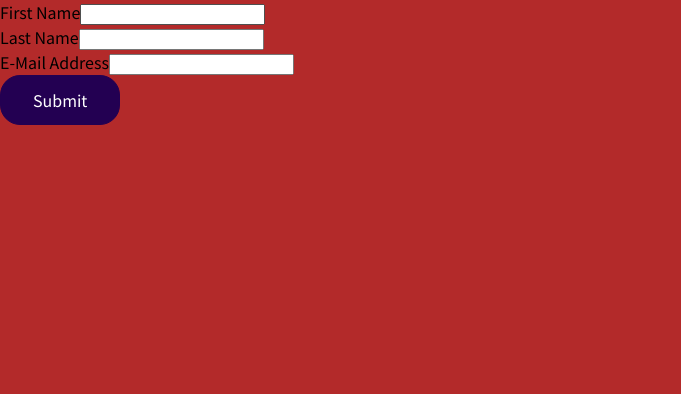
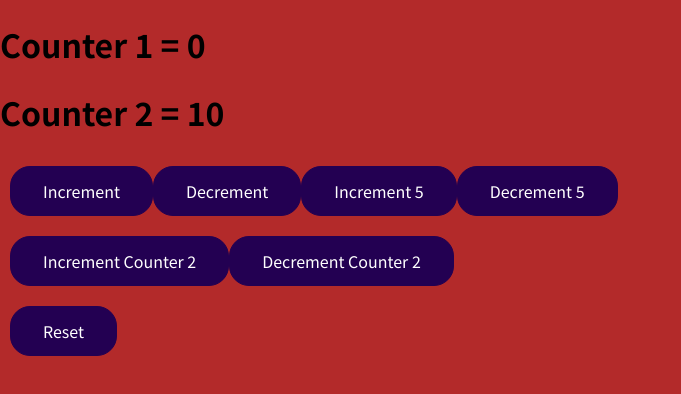
Before and after one commit to KhairiYusoff/React-Expense-Tracker, a React (Create React App) app: page / in a window 1280 px wide. Shown: the top 394 px of the page, without its empty margins (0-681 px from the left). Built offline with nearby package versions, Linux system fonts and the light colour scheme.

Commit message:
Create Reducer Folder

```diff
--- a/src/App.js
+++ b/src/App.js
@@ -10,7 +10,8 @@ import ComponentA from './components/Modal/ComponentA'
 import Parent from './components/Modal/Parent';
 import Appmovies from './components/Movies/Appmovies';
 import AppCustom from './components/CustomHooks/AppCustom';
-import BasicForm from './components/UserInput/BasicForm';
+import BasicForm2 from './components/UserInput/BasicForm2';
+import CounterTwo from './components/Reducer/CounterTwo';
 
 const DUMMY_EXPENSES = [
   {
@@ -56,7 +57,7 @@ const App = () => {
 
   return (
     <div>
-      <BasicForm />
+      <CounterTwo />
     </div>
   );
 }
--- /dev/null
+++ b/src/components/Reducer/CounterTwo.js
@@ -0,0 +1,49 @@
+import React, { useReducer } from 'react'
+
+const initialState = {
+    firstCounter: 0,
+    secondCounter: 10
+}
+const reducer = (state, action) => {
+    switch (action.type) {
+        case 'increment':
+            return { ...state, firstCounter: state.firstCounter + action.value }
+        case 'decrement':
+            return { ...state, firstCounter: state.firstCounter - action.value }
+        case 'increment2':
+            return { ...state, secondCounter: state.secondCounter + action.value }
+        case 'decrement2':
+            return { ...state, secondCounter: state.secondCounter - action.value }
+        case 'reset':
+            return initialState
+        default:
+            return state
+    }
+}
+
+const CounterTwo = () => {
+
+    const [count, dispatch] = useReducer(reducer, initialState)
+
+    return (
+        <div>
+            <h1>Counter 1 = {count.firstCounter}</h1>
+            <h1>Counter 2 = {count.secondCounter}</h1>
+            <div style={{ padding: '10px' }}>
+                <button onClick={() => dispatch({ type: 'increment', value: 1 })}>Increment</button>
+                <button onClick={() => dispatch({ type: 'decrement', value: 1 })}>Decrement</button>
+                <button onClick={() => dispatch({ type: 'increment', value: 5 })}>Increment 5</button>
+                <button onClick={() => dispatch({ type: 'decrement', value: 5 })}>Decrement 5</button>
+            </div>
+            <div style={{ padding: '10px' }}>
+                <button onClick={() => dispatch({ type: 'increment2', value: 1 })}>Increment Counter 2</button>
+                <button onClick={() => dispatch({ type: 'decrement2', value: 1 })}>Decrement Counter 2</button>
+            </div>
+            <div style={{ padding: '10px' }}>
+                <button onClick={() => dispatch({ type: 'reset' })}>Reset</button>
+            </div>
+        </div>
+    )
+}
+
+export default CounterTwo
--- a/src/components/UserInput/BasicForm.js
+++ b/src/components/UserInput/BasicForm.js
@@ -7,19 +7,25 @@ const BasicForm = (props) => {
         lname: '',
         email: ''
     })
-    console.log(input)
+
 
     const handleChange = (e) => {
-        setInput({ ...input, [e.target.name]: e.target.value })
+        setInput(prevValue => {
+            return { ...prevValue, [e.target.name]: e.target.value }
+        })
     }
+
+
 
     const handleSubmit = event => {
         event.preventDefault()
+        console.log(input)
         setInput({
             fname: '',
             lname: '',
             email: ''
         })
+
     }
 
     return (
@@ -27,16 +33,16 @@ const BasicForm = (props) => {
             <div className='control-group'>
                 <div className='form-control'>
                     <label htmlFor='name'>First Name</label>
-                    <input type='text' id='name' name="First Name" onChange={handleChange} value={input.fname} />
+                    <input type='text' id='name' name="fname" onChange={handleChange} value={input.fname} />
                 </div>
                 <div className='form-control'>
                     <label htmlFor='name'>Last Name</label>
-                    <input type='text' id='name' name="Last Name" onChange={handleChange} value={input.lname} />
+                    <input type='text' id='name' name="lname" onChange={handleChange} value={input.lname} />
                 </div>
             </div>
             <div className='form-control'>
                 <label htmlFor='name'>E-Mail Address</label>
-                <input type='text' id='name' name="Email" onChange={handleChange} value={input.email} />
+                <input type='text' id='name' name="email" onChange={handleChange} value={input.email} />
             </div>
             <div className='form-actions'>
                 <button>Submit</button>
@@ -46,3 +52,7 @@ const BasicForm = (props) => {
 };
 
 export default BasicForm;
+
+
+//useReducer(reducer, initialState)
+//newState = reducer(currentState, action)
--- /dev/null
+++ b/src/components/UserInput/BasicForm2.js
@@ -0,0 +1,47 @@
+import React, { useState } from 'react'
+
+const BasicForm2 = () => {
+
+    const [values, setValues] = useState({
+        fName: '',
+        lName: '',
+        email: '',
+        password: ''
+    })
+
+    const changeHandler = (e) => {
+        setValues(prev => {
+            return { ...prev, [e.target.name]: e.target.value }
+        })
+    }
+
+    const handleSubmit = (e) => {
+        e.preventDefault()
+        setValues({
+            fName: '',
+            lName: '',
+            email: '',
+            password: ''
+        })
+    }
+
+    console.log(values)
+
+    return (
+        <div>
+            <form onSubmit={handleSubmit}>
+                <label htmlFor="">First Name:</label>
+                <input type="text" name='fName' onChange={changeHandler} value={values.fName} />
+                <label htmlFor="">Last Name:</label>
+                <input type="text" name='lName' onChange={changeHandler} value={values.lName} />
+                <label htmlFor="">Email:</label>
+                <input type="text" name='email' onChange={changeHandler} value={values.email} />
+                <label htmlFor="">Password:</label>
+                <input type="text" name='password' onChange={changeHandler} value={values.password} />
+                <button>Submit Form</button>
+            </form>
+        </div>
+    )
+}
+
+export default BasicForm2
```
Also changed, not shown: src/components/Reducer/CounterOne.js (added, +31 -0 lines), 1 other file (tests, documents, lock files or other folders).
